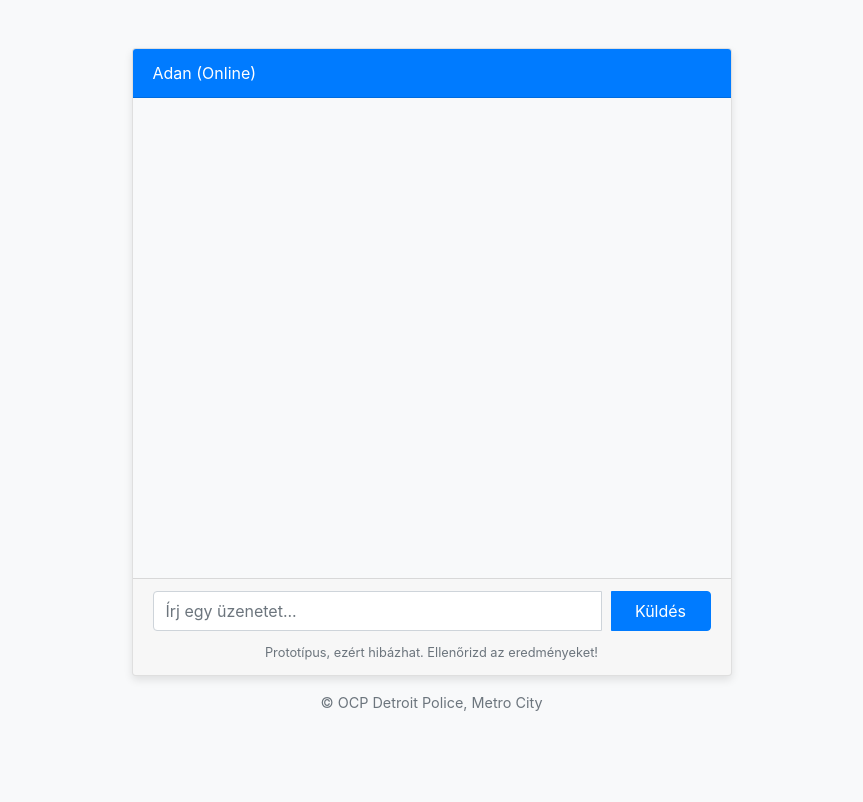
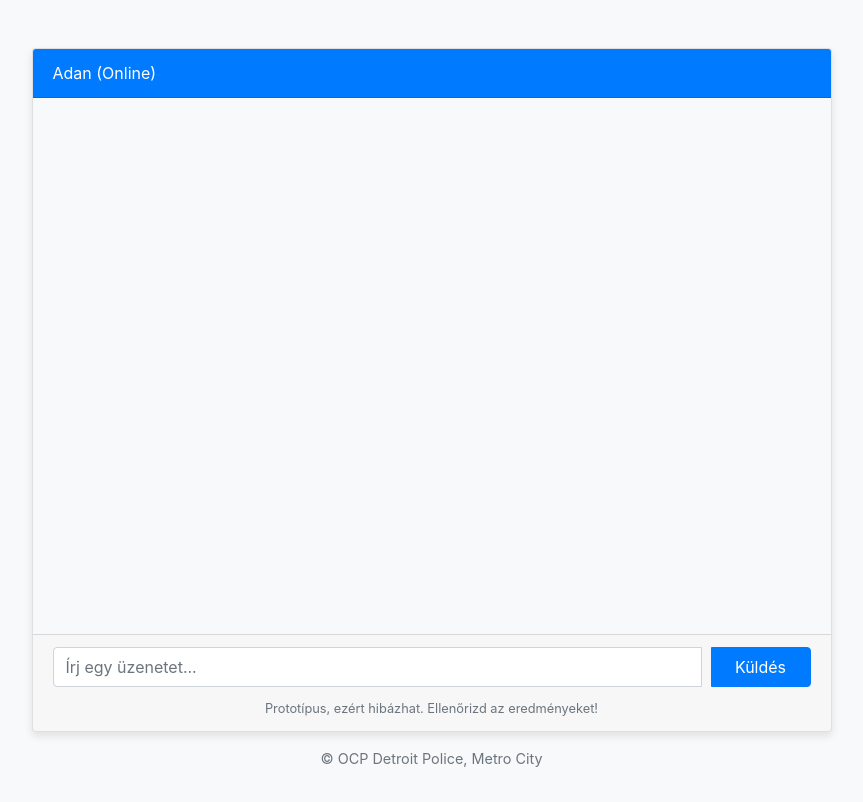
Before and after one commit to avar-gith/ocp, a Django app: page /adan/ in a window 1280 px wide. Shown: the part 56-858 px from the top of the page, without its empty margins (207-1070 px from the left). Before the commit the page ends 767 px from the top, so only its background shows below. Run offline with Django 5.2, Linux system fonts and the light colour scheme; data that the repository does not hold is empty; some libraries are stand-ins or nearby versions.

Commit message:
added regex upgrade

```diff
--- a/adan/templates/adan/adan.html
+++ b/adan/templates/adan/adan.html
@@ -5,11 +5,11 @@
     <!-- Chatablak tartalom -->
     <div class="container mt-5">
         <!-- Chatablak -->
-        <div class="card" style="max-width: 600px; margin: 0 auto;">
+        <div class="card" style="max-width: 800px; margin: 0 auto;">
             <div class="card-header bg-primary text-white">
                 Adan (Online)
             </div>
-            <div class="card-body" id="chat-box" style="height: 60vh; overflow-y: scroll; background-color: #f8f9fa;">
+            <div class="card-body" id="chat-box" style="height: 67vh; overflow-y: scroll; background-color: #f8f9fa;">
                 <!-- Itt jelennek meg az üzenetek -->
             </div>
             <div class="card-footer">
@@ -35,8 +35,12 @@
     <script>
         // Function to process text and apply formatting for words between **.
         function formatResponseText(text) {
+            // Replace line breaks with <br> tags
+            const withLineBreaks = text.replace(/\n/g, '<br>');
+
             // Regex to find words between ** and wrap them in a span with a class
-            const formattedText = text.replace(/\*\*(.*?)\*\*/g, '<span class="text-primary">$1</span>');
+            const formattedText = withLineBreaks.replace(/\*\*(.*?)\*\*/g, '<span class="text-primary">$1</span>');
+
             return formattedText;
         }
 
--- a/adan/views/chat_views.py
+++ b/adan/views/chat_views.py
@@ -39,7 +39,7 @@ def adan_chat_api(request):
                 {"role": "system", "content": f"Adatok: {json.dumps(stored_data)}"},
                 {"role": "user", "content": user_message}
             ]
-            logger.info("Sending data to OpenAI API: %s", messages)
+            """ logger.info("Sending data to OpenAI API: %s", messages) """
 
             # OpenAI API hívása a felhasználói üzenettel
             client = openai.Client()
--- a/adan/views/token_views.py
+++ b/adan/views/token_views.py
@@ -52,7 +52,6 @@ def generate_token(request):
             }
 
             # Naplózzuk a lekérdezett adatokat
-            logger.info("Lekérdezett adatok: %s", json.dumps(all_data, ensure_ascii=False))
             logger.info("Token generálva: %s, lejárati idő: %s", token, expiry_time)
 
             return JsonResponse({'token': token, 'data': all_data, 'message': 'Token sikeresen generálva az adatokkal.'})
--- a/static/css/style.css
+++ b/static/css/style.css
@@ -12,7 +12,7 @@ body {
 }
 
 .container {
-    max-width: 900px;
+    max-width: 1000px;
 }
 
 /* Globális outline és box-shadow kikapcsolása minden input, button és textarea elemnél */
```
